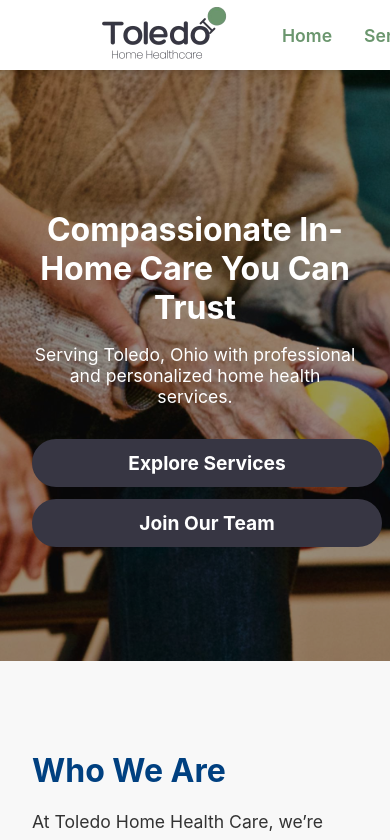
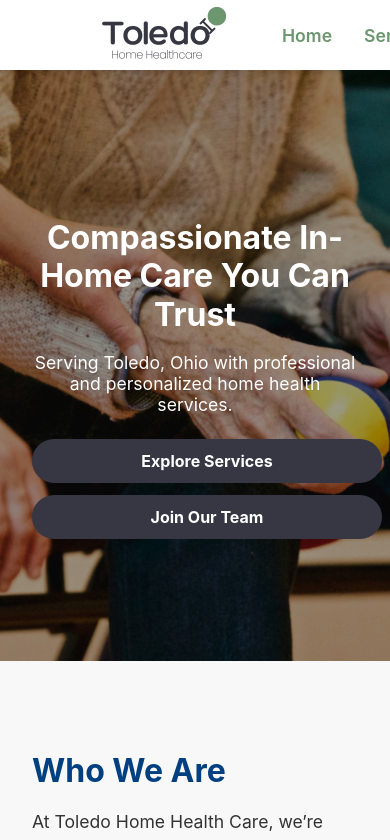
Before and after one commit to Dotmally/toledo-home-healthcare, a React (Create React App) app in the folder client/: page / in a window 390 px wide. Shown: the top 840 px of the page. Built offline with nearby package versions, Linux system fonts and the light colour scheme; no server answers; the HTML template or start-up script is replaced by a standard one.

Commit message:
Update HomePage.css styling

```diff
--- a/client/src/pages/HomePage.css
+++ b/client/src/pages/HomePage.css
@@ -183,28 +183,60 @@
   text-decoration: underline;
 }
 
-/* Add to existing styles */
+/* ===== MOBILE STYLES ===== */
 @media (max-width: 768px) {
+  /* Hero Section */
+  .hero {
+    height: 60vh;
+    padding: 0 1rem;
+  }
+
   .hero-content h1 {
-    font-size: 2rem;
+    font-size: 2rem !important;
+    line-height: 1.2;
   }
 
   .hero-content p {
-    font-size: 1.1rem;
+    font-size: 1.1rem !important;
+    margin-bottom: 1.5rem !important;
   }
 
   .hero-buttons {
     flex-direction: column;
-    gap: 12px;
+    gap: 0.75rem;
   }
 
   .hero-buttons a {
     width: 100%;
-    padding: 12px;
+    padding: 0.75rem;
+    font-size: 1rem;
   }
 
-  .testimonial-cards {
-    flex-direction: column;
-    align-items: center;
+  /* Testimonials */
+  .testimonials {
+    padding: 2rem 1rem;
+  }
+
+  .testimonial-card {
+    max-width: 100%;
+    margin: 0 0 1rem 0;
+  }
+
+  /* About Section */
+  .about-content h2 {
+    font-size: 1.8rem;
+  }
+
+  .about-content p {
+    font-size: 1rem;
+  }
+
+  /* CTA Banner */
+  .cta-banner {
+    padding: 2rem 1rem;
+  }
+
+  .cta-content h2 {
+    font-size: 1.5rem;
   }
 }
```
